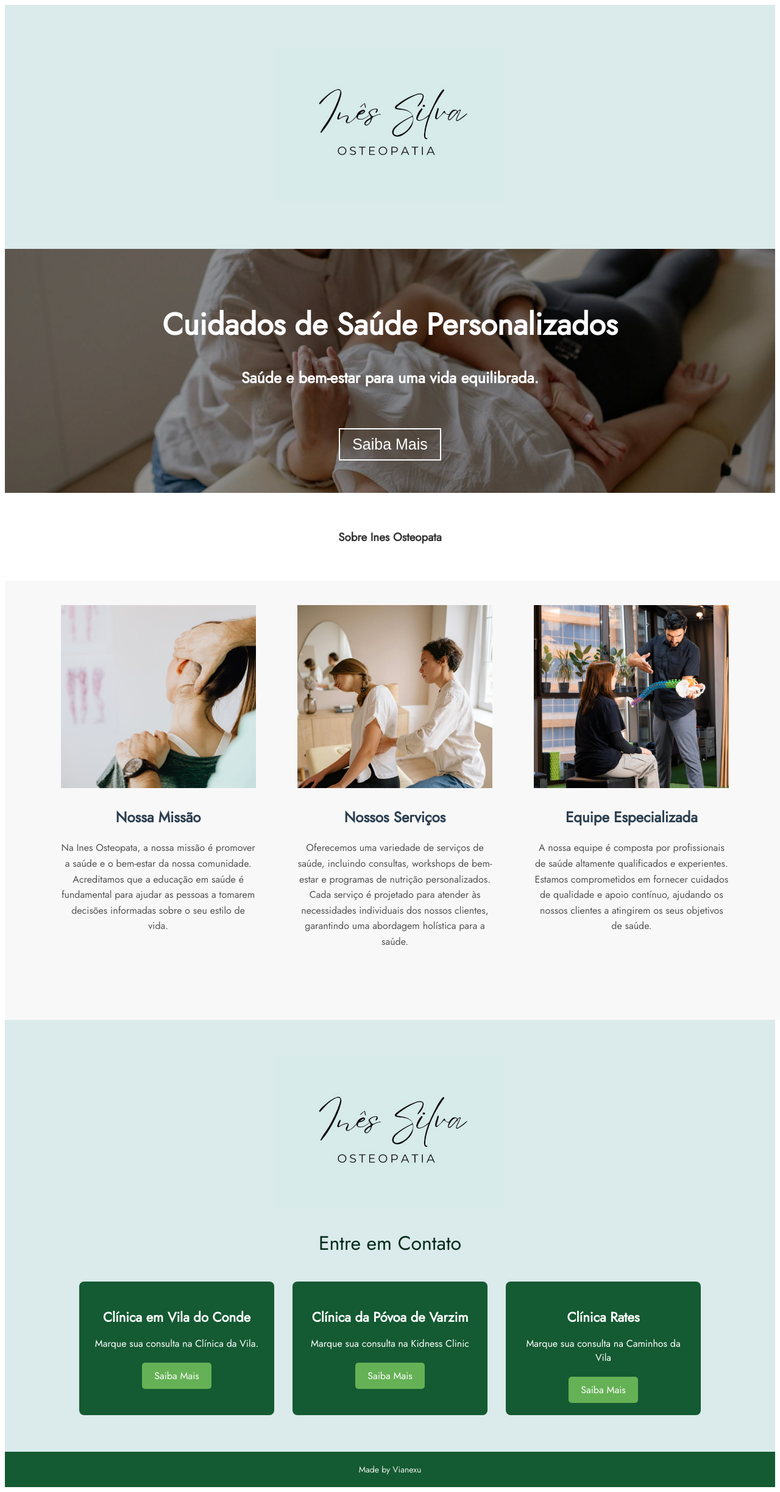
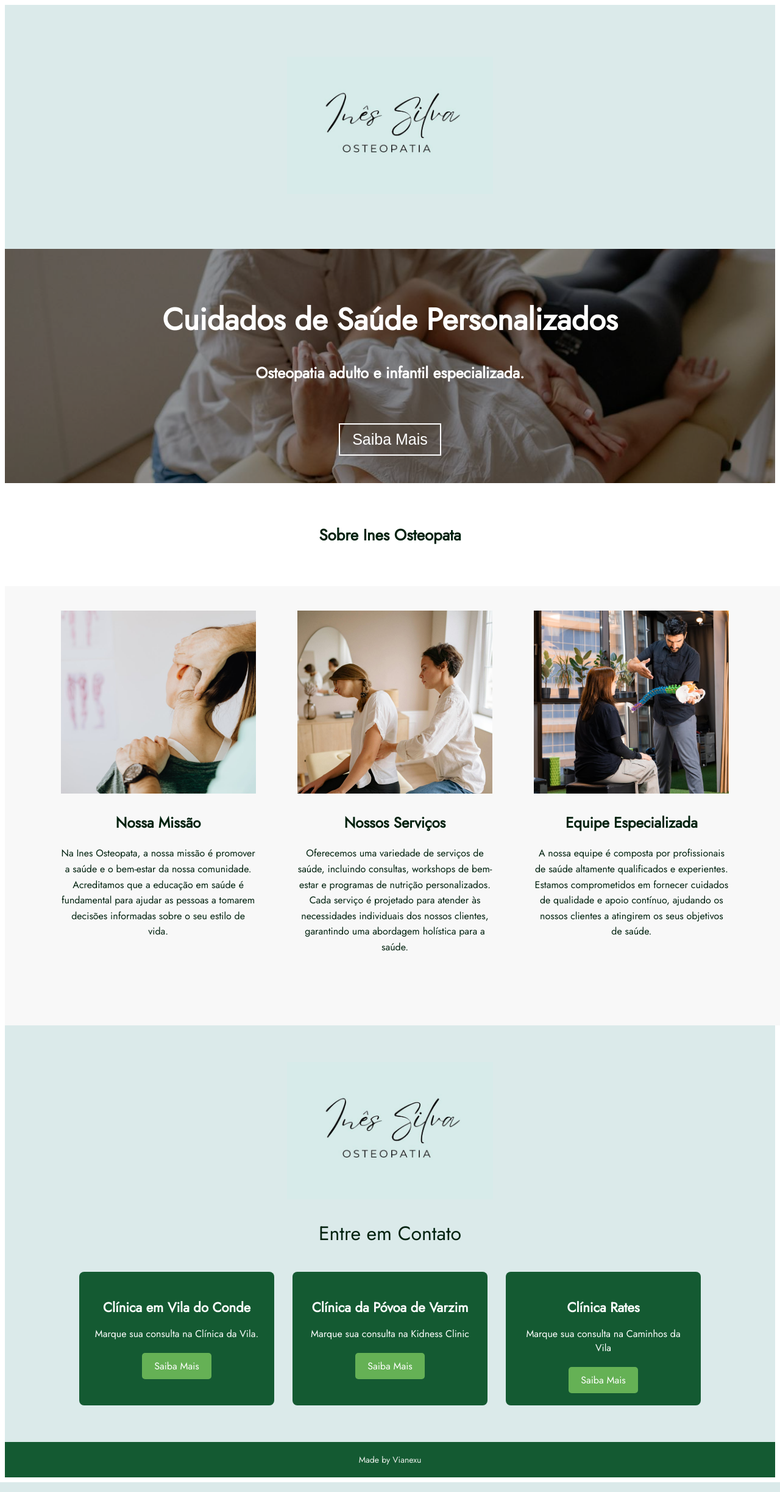
Before and after one commit to WOH2021/inesosteopata, a PHP site: page / in a window 1280 px wide. Shown: the whole page at 61% size. Run offline with PHP 8.4, Linux system fonts and the light colour scheme.

Commit message:
change font size h3 about, fixed the logo size and landingimage size

```diff
--- a/index.html
+++ b/index.html
@@ -18,12 +18,12 @@
 <div id="imagelanding">
     <div class="int">
         <h1>Cuidados de Saúde Personalizados</h1>
-        <h3>Saúde e bem-estar para uma vida equilibrada.</h3>
+        <h3>Osteopatia adulto e infantil especializada.</h3>
         <button id="knowmore">Saiba Mais</button>
     </div>
 </div>
 
-<div id="about" style="clear: both; padding: 40px; text-align: center;">
+<div id="about" style="clear: both; padding: 40px; text-align: center; font-size: 22px;">
     <h3>Sobre Ines Osteopata</h3>
 </div>
 <div class="threecolumncontainer">
--- a/style.css
+++ b/style.css
@@ -2,8 +2,8 @@ import url('https://fonts.googleapis.com/css2?family=Jost:wght@300;400;500;600;7
 /* Reset and Base Styles */
 
 html, body { margin: 0; padding: 0; width: 100%; overflow-x: hidden; }
-body { font-family: 'Jost', sans-serif; color: #333; }
-.logo { height: 250px; }
+body { font-family: 'Jost', sans-serif; color: #01220f; }
+.logo { height: 225px; }
 
 .landing-container {
   display: flex;
@@ -45,7 +45,7 @@ body { font-family: 'Jost', sans-serif; color: #333; }
     cursor: pointer;
     transition: background 0.3s ease;
 }
-#imagelanding #knowmore:hover { background: rgba(255,255,255,0.2); }
+#imagelanding #knowmore:hover { background: #ffffff33; }
 
 .threecolumncontainer {
     width: 100vw;
@@ -71,12 +71,12 @@ body { font-family: 'Jost', sans-serif; color: #333; }
 .column h2 {
     margin-top: 30px;
     font-size: 24px;
-    color: #2c3e50;
+    color: #01220f;
 }
 .column p {
     margin-top: 20px;
     font-size: 16px;
-    color: #555;
+    color: #01220f;
     line-height: 1.6;
 }
 
@@ -84,7 +84,7 @@ body { font-family: 'Jost', sans-serif; color: #333; }
 #contact {
     clear: both;
     background: #DBEAEA;
-    color: #002b1b;
+    color: #01220f;
     padding: 60px 20px;
     text-align: center;
 }
@@ -161,7 +161,7 @@ footer {
 
     #title {
     width: 100%;
-    height: 50vh;
+    height: 35vh;
     background-color: #DBEAEA;
     display: flex;
     align-items: center;
@@ -170,7 +170,7 @@ footer {
 
     #imagelanding {
     width: 100%;
-    height: 50vh;
+    height: 80vh;
     background: url(assets/images/pexels-yankrukov-5794027.jpg);
     background-size: cover;
     background-position: center;
@@ -219,7 +219,7 @@ footer {
     #imagelanding {
         display: table;
         width: 100%;
-        height: 50vh;
+        height: 48vh;
         position: relative;
         float: right;
         background: url(assets/images/pexels-yankrukov-5794027.jpg);
```
